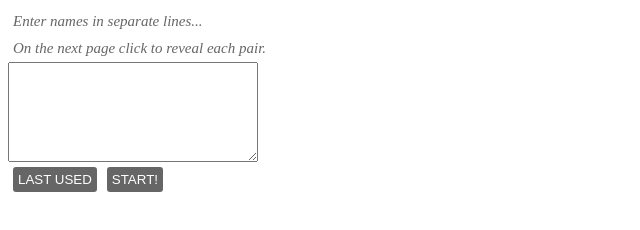
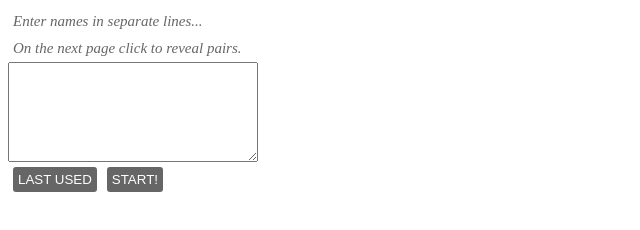
Before and after one commit to ifrost/simple-coffee-roulette, a plain HTML site: page index.html in a window 1280 px wide. Shown: the full height of the page, 0-640 px from the left. Drawn offline with Linux system fonts and the light colour scheme.

Commit message:
Update index.html

```diff
--- a/index.html
+++ b/index.html
@@ -88,7 +88,7 @@
 <body>
 <div id="panel">
     <span class="note">Enter names in separate lines...</span>
-    <span class="note">On the next page click to reveal each pair.</span>
+    <span class="note">On the next page click to reveal pairs.</span>
     <textarea id="names"></textarea><br/>
     <button id="last" onclick="load()">Last used</button><button onclick="ok()">Start!</button>
 </div>
```
